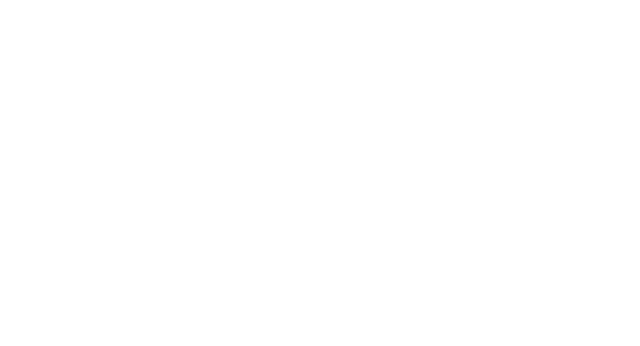
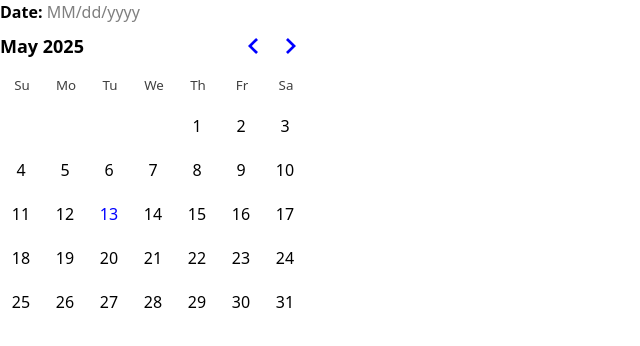
Before and after one commit to thallberg/react-apps, a React (Vite) app: page / in a window 1280 px wide. Shown: the top 346 px of the page, without its empty margins (0-640 px from the left). Built offline with nearby package versions, Linux system fonts and the light colour scheme.

Commit message:
daypicker

```diff
--- a/src/App.tsx
+++ b/src/App.tsx
@@ -1,3 +1,4 @@
+import Reactdaypicker from "./reactdaypicker/ReactDayPicker";
 
 
 function App() {
@@ -5,7 +6,7 @@ function App() {
 
   return (
     <>
-
+   <Reactdaypicker/>
    </>
   );
 }
--- a/src/reactdaypicker/ReactDayPicker.tsx
+++ b/src/reactdaypicker/ReactDayPicker.tsx
@@ -9,7 +9,7 @@ interface ReactdaypickerProps {
 }
 
 /** Render an input field bound to a DayPicker calendar. */
-export function Reactdaypicker({ showTime = true }: ReactdaypickerProps) {
+export function Reactdaypicker({ showTime = false }: ReactdaypickerProps) {
     const inputId = useId();
 
     // Hold the month in state to control the calendar when the input changes
@@ -86,13 +86,13 @@ export function Reactdaypicker({ showTime = true }: ReactdaypickerProps) {
                 selected={selectedDate}
                 onSelect={handleDayPickerSelect}
                 footer={
+                    showTime ? (
                         <div className="mt-2 space-y-1 text-sm text-gray-700">
                             {selectedDate ? (
                                 <p>Selected: {selectedDate.toString()}</p>
                             ) : (
                                 <p>No date selected</p>
                             )}
-            {showTime && (
                             <div className="flex items-center gap-2">
                                 <label htmlFor="time" className="text-sm font-medium">
                                     Time:
@@ -105,8 +105,8 @@ export function Reactdaypicker({ showTime = true }: ReactdaypickerProps) {
                                     className="border border-gray-300 rounded px-2 py-1 text-sm"
                                 />
                             </div>
-            )}
                         </div>
+                    ) : undefined
                 }
             />
         </div>
```
Lines whose indentation alone changed are shown as unchanged.
